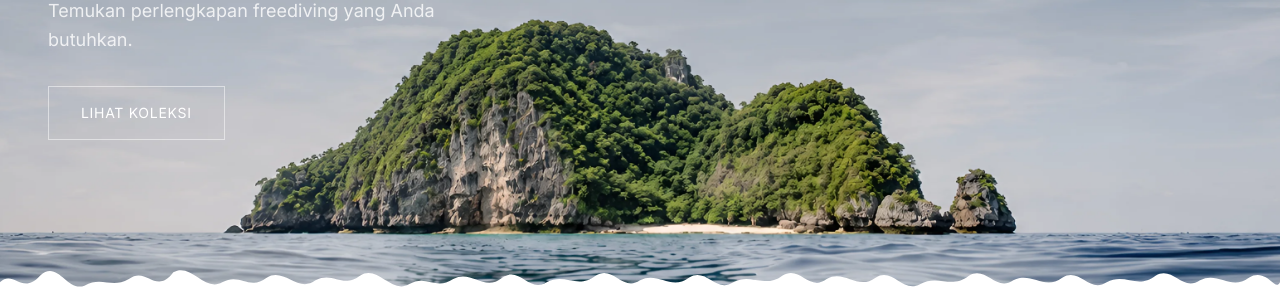
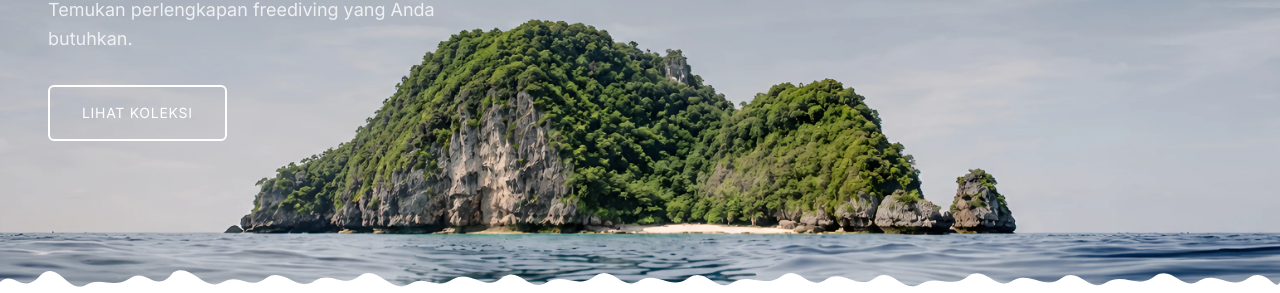
Before and after one commit to arneshdive/arneshdiveshop.com, a Next.js app: page / in a window 1280 px wide. Shown: the part 422-715 px from the top of the page. Built offline with nearby package versions, Linux system fonts and the light colour scheme; no server answers; some icons are missing.

Commit message:
feat: add white variant to AnimatedButton

```diff
--- a/app/(store)/page.tsx
+++ b/app/(store)/page.tsx
@@ -1,5 +1,6 @@
 import Link from 'next/link';
 import { Icon } from '@iconify/react';
+import { AnimatedButton } from '@/components/ui/animated-button';
 import { ProductSection } from '@/components/product-section';
 import { WaveDivider } from '@/components/wave-divider';
 import { featuredProducts, valueProps } from '@/lib/data/mock-products';
@@ -35,12 +36,13 @@ export default function HomePage() {
                   Temukan perlengkapan freediving yang Anda butuhkan.
                 </p>
                 <div className="flex flex-wrap gap-3">
-                  <Link
-                    href="/freediving"
-                    className="border border-white/50 text-white px-8 py-4 text-sm uppercase tracking-wider hover:bg-white/10 transition-colors"
+                  <AnimatedButton
+                    asChild
+                    variant="white"
+                    className="px-8 py-4 text-sm uppercase tracking-wider"
                   >
-                    Lihat Koleksi
-                  </Link>
+                    <Link href="/freediving">Lihat Koleksi</Link>
+                  </AnimatedButton>
                 </div>
               </div>
               <div className="hidden lg:block" />
--- a/components/ui/animated-button.tsx
+++ b/components/ui/animated-button.tsx
@@ -13,7 +13,7 @@ interface AnimatedButtonProps extends React.ButtonHTMLAttributes<HTMLButtonEleme
   children: React.ReactNode;
   className?: string;
   asChild?: boolean;
-  variant?: "default" | "outline";
+  variant?: "default" | "outline" | "white";
 }
 
 const variantConfig = {
@@ -28,6 +28,12 @@ const variantConfig = {
     fill: "bg-primary",
     textInitial: "hsl(var(--primary))",
     textHover: "hsl(var(--primary-foreground))",
+  },
+  white: {
+    container: "bg-transparent border-white!",
+    fill: "bg-white",
+    textInitial: "white",
+    textHover: "hsl(var(--foreground))",
   },
 } as const;
 
```
